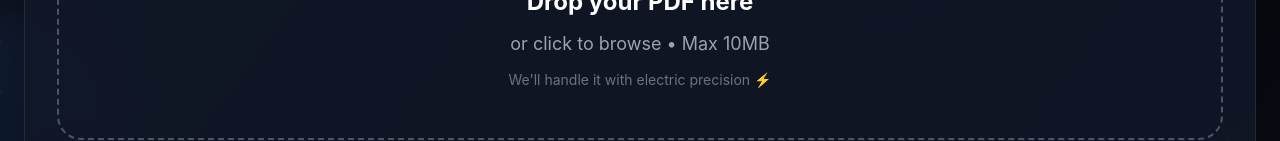
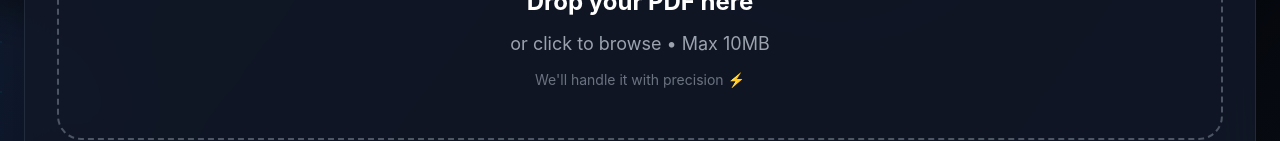
Before and after one commit to Dhruv-Varshney-developer/ShareBox-Storacha, a Next.js app in the folder sharebox/: page / in a window 1280 px wide. Shown: the part 659-800 px from the top of the page. Built offline with nearby package versions, Linux system fonts and the light colour scheme.

Commit message:
minor bump

```diff
--- a/sharebox/components/FileUploader.js
+++ b/sharebox/components/FileUploader.js
@@ -169,7 +169,7 @@ export default function FileUploader({ onUploadSuccess, onUploadError }) {
                     or click to browse • Max 10MB
                   </p>
                   <p className="text-sm text-gray-500 mt-3">
-                    We'll handle it with electric precision ⚡
+                    We'll handle it with precision ⚡
                   </p>
                 </div>
               </>
```
